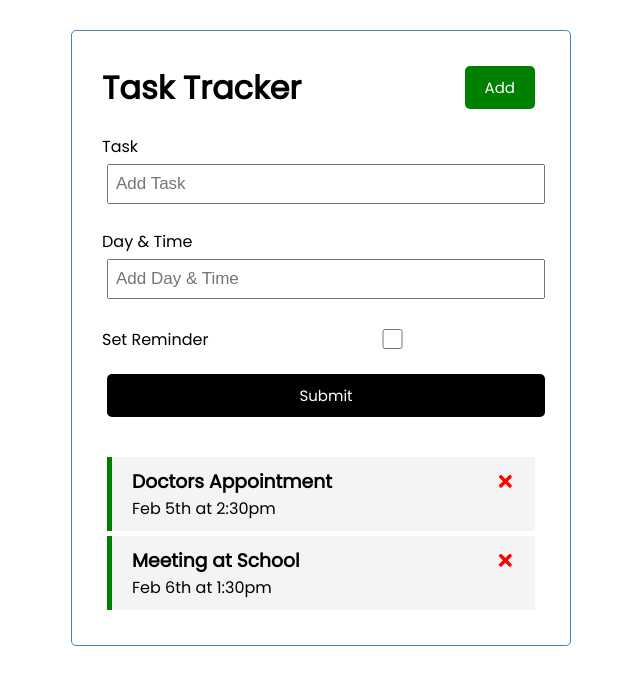
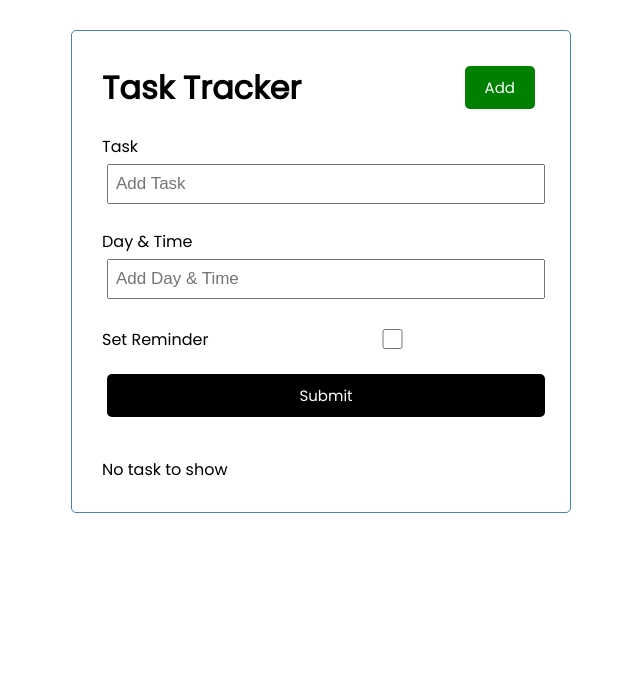
Before and after one commit to samon03/React-Crash-Course, a React (Create React App) app: page / in a window 1280 px wide. Shown: the top 684 px of the page, without its empty margins (319-959 px from the left). Built offline with nearby package versions, Linux system fonts and the light colour scheme.

Commit message:
button toggle

```diff
--- a/src/App.js
+++ b/src/App.js
@@ -7,6 +7,8 @@ import AddTask from './components/AddTask';
 import './App.css';
 
 function App() {
+  const [showAddTask, setShowAddTask] = useState(false);
+
   const [tasks, setTask] = useState(
       [
         {
@@ -50,9 +52,9 @@ function App() {
 
   return (
     <div className="container">
-       <Header title="Task Tracker"/>
+       <Header title="Task Tracker" onAdd={ () => setShowAddTask(!showAddTask) }/>
        <AddTask onAdd={addTask} />
-       { tasks.length > 0 ?
+       { showAddTask && tasks.length > 0 ?
           <Tasks tasks={tasks}
             onDelete={deleteTask}
             onToggle={reminder} />
--- a/src/components/Header.js
+++ b/src/components/Header.js
@@ -11,7 +11,7 @@ const Header = (props) => {
     return (
         <header className="header">
            <h1>{props.title}</h1>
-           <Button color='green' text='Add' onClick={onClick} />
+           <Button color='green' text='Add' onClick={props.onAdd} />
            {/* <Button color='red' text='Add 2' />
            <Button color='Blue' text='Add 3' /> */}
         </header>
```
